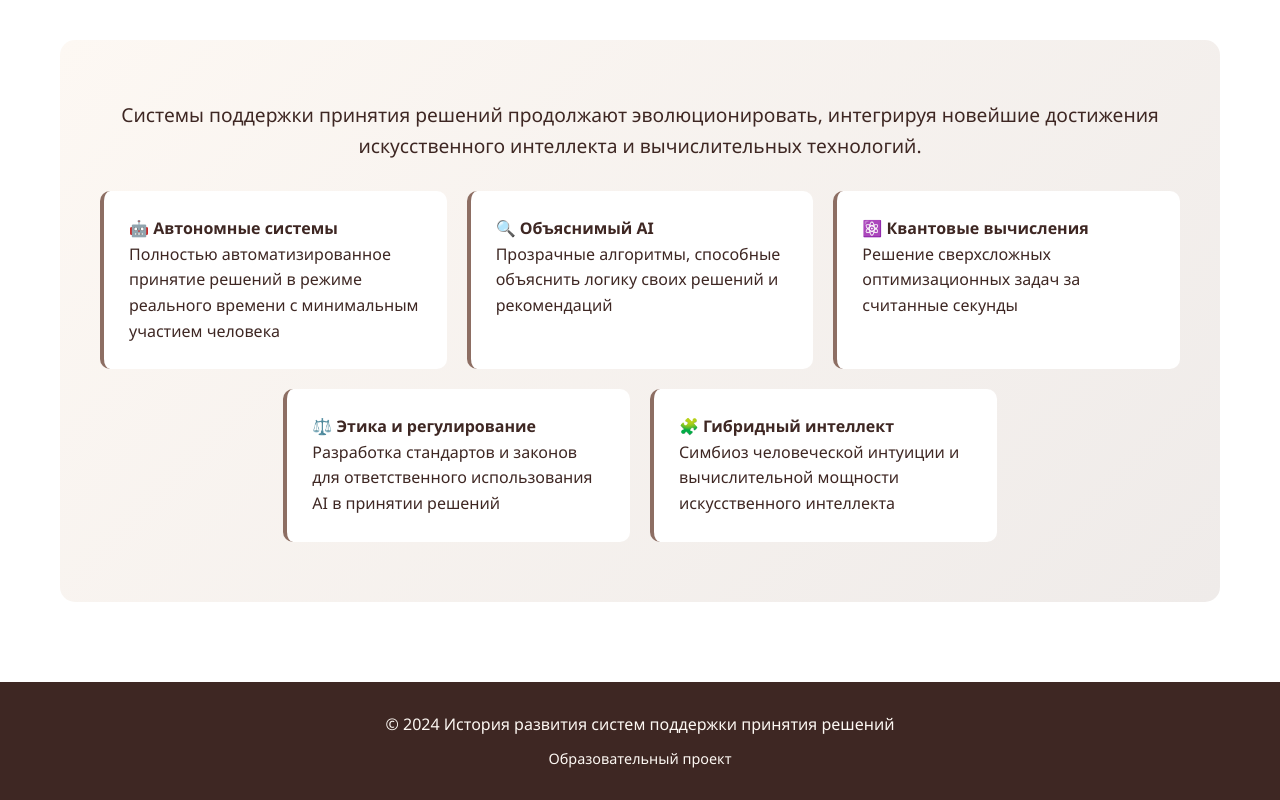
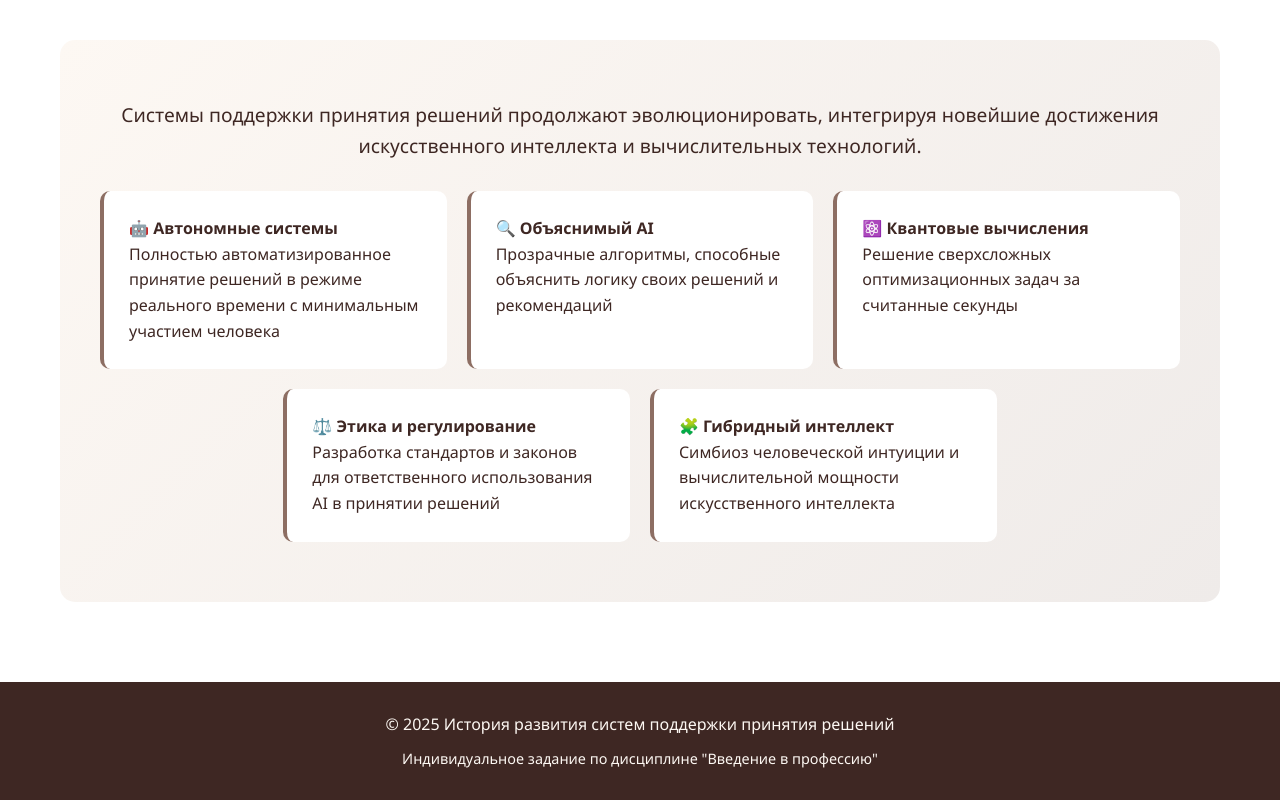
Before and after one commit to seydalinlol-max/dss-history, a plain HTML site: page index.html in a window 1280 px wide. Shown: the part 5822-6622 px from the top of the page. Drawn offline with Linux system fonts and the light colour scheme.

Commit message:
Update index.html

```diff
--- a/index.html
+++ b/index.html
@@ -762,8 +762,8 @@
 
     <!-- Footer -->
     <footer>
-        <p>&copy; 2024 История развития систем поддержки принятия решений</p>
-        <p style="margin-top: 10px; font-size: 0.9em;">Образовательный проект</p>
+        <p>&copy; 2025 История развития систем поддержки принятия решений</p>
+        <p style="margin-top: 10px; font-size: 0.9em;">Индивидуальное задание по дисциплине "Введение в профессию"</p>
     </footer>
 
     <script>
```
